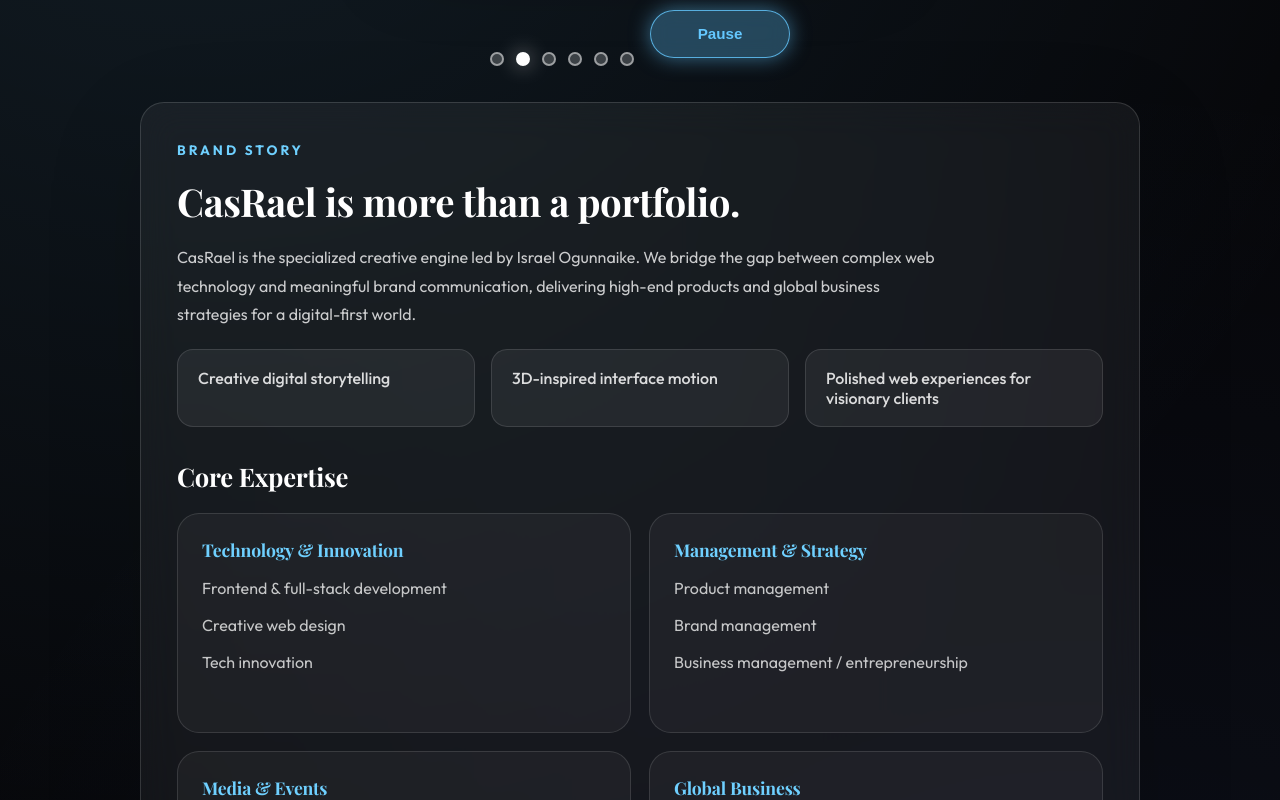
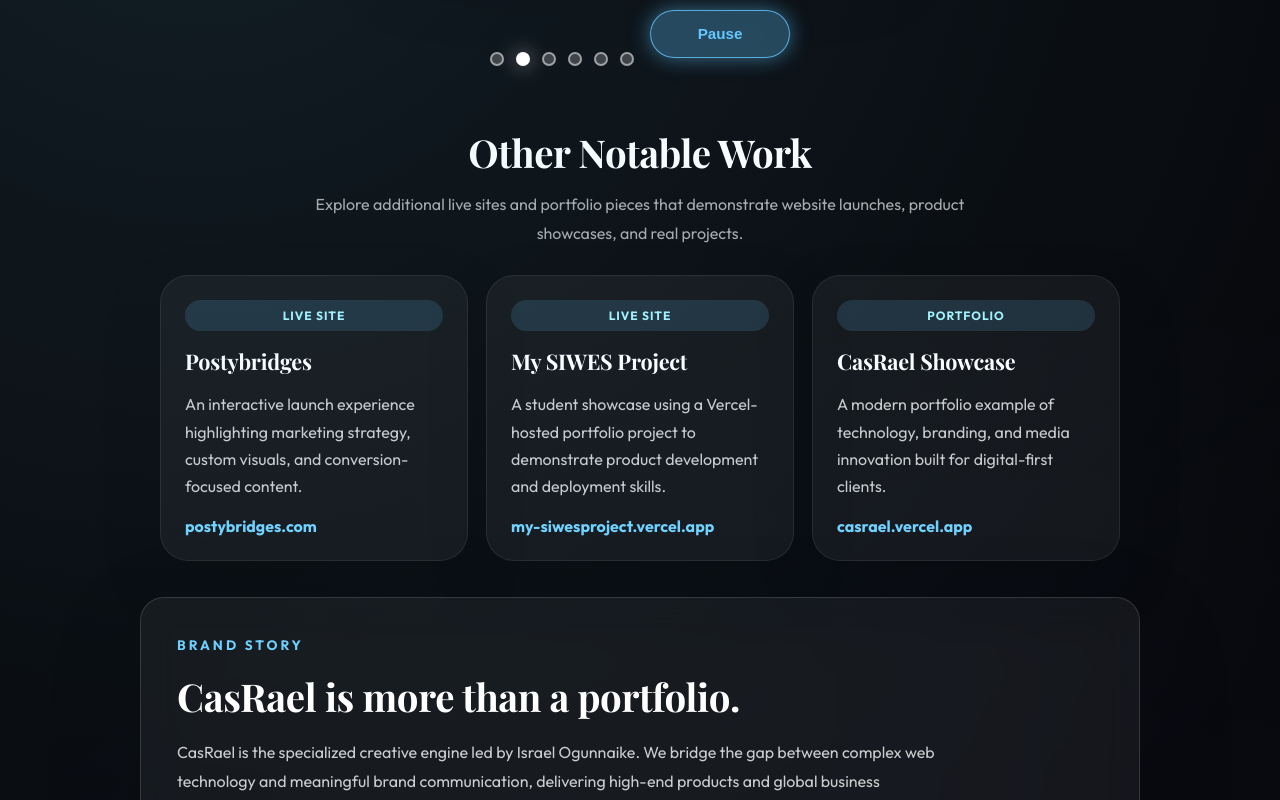
Before and after one commit to Israel18417/CasRael, a React (Vite) app: page / in a window 1280 px wide. Shown: the part 1640-2440 px from the top of the page. Built offline with nearby package versions, Linux system fonts and the light colour scheme; a web font is replaced by a local one.

Commit message:
Update 3D slider component styles and logic

```diff
--- a/src/components/Slider3D.tsx
+++ b/src/components/Slider3D.tsx
@@ -1,7 +1,7 @@
 import { useState, useEffect } from "react";
 import { motion } from "framer-motion";
 import "../css/Slider3D.css";
-import { projects, profile } from "../js/data";
+import { projects, profile, featuredWorks } from "../js/data";
 import Logo from "./Logo";
 import DeepSpaceBackground from "./DeepSpaceBackground";
 import ScrollProgress from "./ScrollProgress";
@@ -198,6 +198,30 @@
         </button>
       </div>
 
+      <section className="work-showcase">
+        <div className="section-heading">
+          <h2>Other Notable Work</h2>
+          <p>Explore additional live sites and portfolio pieces that demonstrate website launches, product showcases, and real projects.</p>
+        </div>
+
+        <div className="work-grid">
+          {featuredWorks.map((item) => (
+            <a
+              key={item.id}
+              href={item.link}
+              target="_blank"
+              rel="noreferrer"
+              className="work-card"
+            >
+              <span className="work-tag">{item.tag}</span>
+              <h3>{item.title}</h3>
+              <p>{item.description}</p>
+              <span className="work-link">{item.link.replace(/^https?:\/\//, "")}</span>
+            </a>
+          ))}
+        </div>
+      </section>
+
       <Expertise profile={profile} />
       <Services profile={profile} />
       <ContactForm profile={profile} />
--- a/src/css/Slider3D.css
+++ b/src/css/Slider3D.css
@@ -1078,6 +1078,88 @@
   max-width: 1000px;
 }
 
+.work-showcase {
+  width: 100%;
+  max-width: 1000px;
+  margin: 60px auto 0;
+  padding: 0 20px;
+}
+
+.work-showcase .section-heading {
+  text-align: center;
+  margin-bottom: 28px;
+}
+
+.work-showcase h2 {
+  font-size: clamp(2rem, 3vw, 3rem);
+  margin-bottom: 12px;
+}
+
+.work-showcase p {
+  color: var(--clr-text-muted);
+  max-width: 720px;
+  margin: 0 auto;
+  line-height: 1.8;
+}
+
+.work-grid {
+  display: grid;
+  grid-template-columns: repeat(3, minmax(240px, 1fr));
+  gap: 18px;
+}
+
+.work-card {
+  display: flex;
+  flex-direction: column;
+  gap: 16px;
+  padding: 24px;
+  border-radius: 28px;
+  background: hsla(0, 0%, 100%, 0.05);
+  border: 1px solid hsla(255, 255%, 255%, 0.08);
+  box-shadow: 0 25px 60px rgba(0, 0, 0, 0.18);
+  color: white;
+  text-decoration: none;
+  transition: transform 0.3s ease, border-color 0.3s ease, background 0.3s ease;
+}
+
+.work-card:hover {
+  transform: translateY(-4px);
+  border-color: rgba(100, 200, 255, 0.4);
+  background: hsla(0, 0%, 100%, 0.09);
+}
+
+.work-tag {
+  display: inline-flex;
+  align-items: center;
+  justify-content: center;
+  border-radius: 999px;
+  padding: 8px 16px;
+  background: rgba(100, 200, 255, 0.15);
+  color: #a5f3fc;
+  font-size: 0.75rem;
+  font-weight: 700;
+  letter-spacing: 0.08em;
+  text-transform: uppercase;
+}
+
+.work-card h3 {
+  margin: 0;
+  font-size: 1.35rem;
+}
+
+.work-card p {
+  margin: 0;
+  color: rgba(255, 255, 255, 0.78);
+  line-height: 1.7;
+}
+
+.work-link {
+  margin-top: auto;
+  color: var(--clr-primary);
+  font-weight: 700;
+  word-break: break-all;
+}
+
 .autoplay-toggle {
   position: static;
   width: auto;
@@ -1131,6 +1213,10 @@
     height: 480px;
   }
 
+  .work-grid {
+    grid-template-columns: repeat(2, minmax(220px, 1fr));
+  }
+
   .nav-btn.prev { left: -60px; }
   .nav-btn.next { right: -60px; }
 }
@@ -1146,6 +1232,14 @@
     padding: 10px 20px;
     flex-direction: column;
     gap: 12px;
+  }
+
+  .work-grid {
+    grid-template-columns: 1fr;
+  }
+
+  .work-grid {
+    grid-template-columns: 1fr;
   }
 
   .site-header.scrolled {
--- a/src/js/data.ts
+++ b/src/js/data.ts
@@ -71,6 +71,38 @@
     fullDescription: "Bridging the gap between engineering and business. This project outlines the product lifecycle from ideation to launch, focusing on MVP definition, user feedback loops, and iterative development.",
     techStack: ["Product Roadmap", "Agile", "User Research", "KPI Tracking", "Stakeholder Management"],
     color: "#06b6d4",
+  },
+];
+
+export interface FeaturedWork {
+  id: number;
+  title: string;
+  description: string;
+  link: string;
+  tag: string;
+}
+
+export const featuredWorks: FeaturedWork[] = [
+  {
+    id: 1,
+    title: "Postybridges",
+    description: "An interactive launch experience highlighting marketing strategy, custom visuals, and conversion-focused content.",
+    link: "https://postybridges.com",
+    tag: "Live Site",
+  },
+  {
+    id: 2,
+    title: "My SIWES Project",
+    description: "A student showcase using a Vercel-hosted portfolio project to demonstrate product development and deployment skills.",
+    link: "https://my-siwesproject.vercel.app",
+    tag: "Live Site",
+  },
+  {
+    id: 3,
+    title: "CasRael Showcase",
+    description: "A modern portfolio example of technology, branding, and media innovation built for digital-first clients.",
+    link: "https://casrael.vercel.app",
+    tag: "Portfolio",
   },
 ];
 
```
